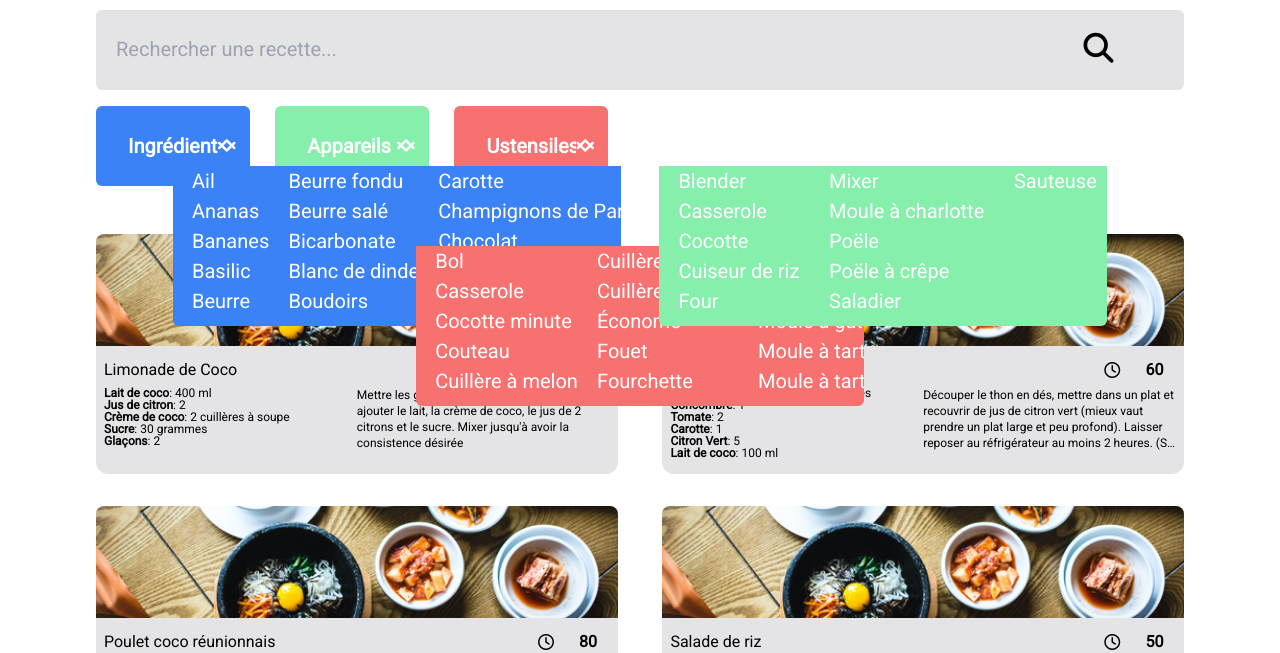
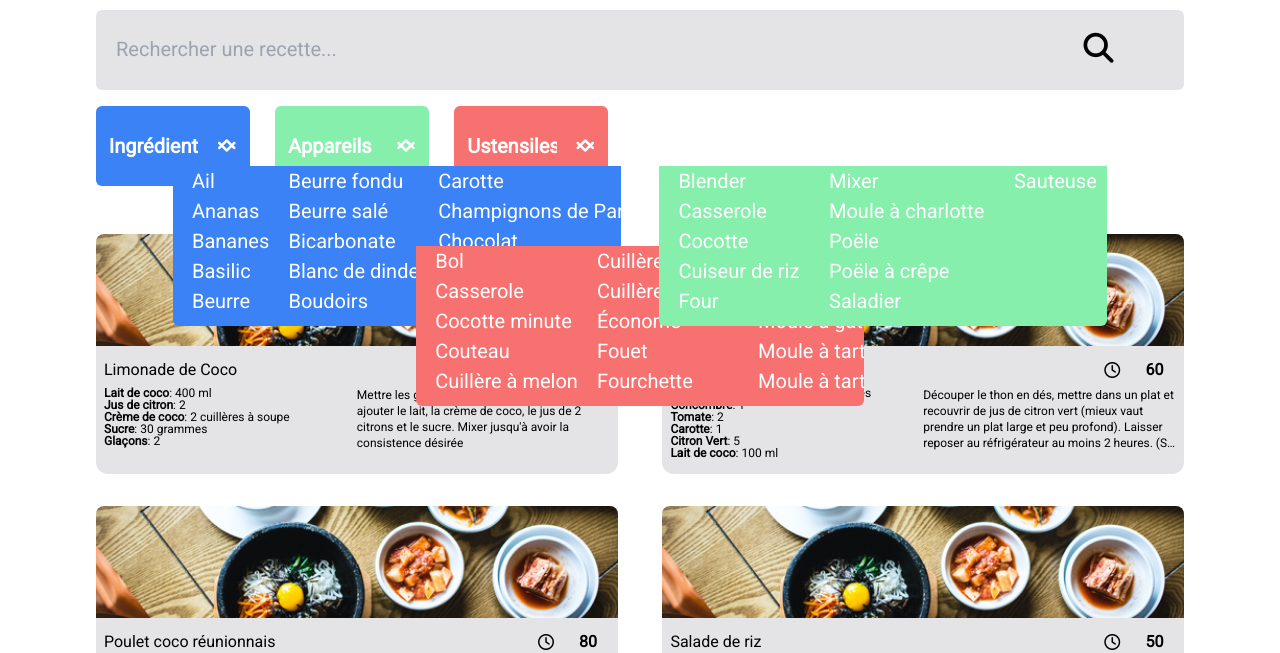
Before and after one commit to monkeycs60/P7-Petits-Plats-ProjetJS, a website with bundled scripts: page index.html in a window 1280 px wide. Shown: the part 147-800 px from the top of the page. Built offline with nearby package versions, Linux system fonts and the light colour scheme.

Commit message:
finalisation responsive tagbar

```diff
--- a/index.html
+++ b/index.html
@@ -30,20 +30,20 @@
     <!-- SEARCH PANNEL - 3 SEARCH INPUTS -->
     <div id="search-pannel" class="relative flex flex-col w-[85vw] justify-center items-center m-auto mt-[4vh] gap-[3vw] md:flex-row md:flex-wrap xl:flex-nowrap xl:justify-start xl:items-start xl:mt-[2vh] xl:gap-[2vw]">
 
-          <div id="ingredients" class="relative bg-blue-500 w-[70vw] h-[8vh] flex justify-around items-center text-sm rounded-md md:w-[35vw] md:text-base xl:h-[10vh] xl:w-[12vw] xl:text-xl 2xl:h-[6vh]">
-            <input class= "bg-blue-500 h-full outline-none text-white placeholder:text-white placeholder:font-semibold xl:w-[7vw]" type="text" aria-label="rechercher un ingrédient" placeholder="Ingrédients">
+          <div id="ingredients" class="relative bg-blue-500 w-[70vw] h-[8vh] flex justify-between items-center text-sm rounded-md md:w-[35vw] md:text-base xl:h-[10vh] xl:w-[12vw] xl:text-xl 2xl:h-[6vh]">
+            <input class= "bg-blue-500 h-full outline-none absolute left-[4vw] md:left-[3vw] xl:left-[1vw] text-white placeholder:text-white placeholder:font-semibold xl:w-[7vw]" type="text" aria-label="rechercher un ingrédient" placeholder="Ingrédients">
             <em class="fa-solid fa-chevron-down absolute right-[5.5vw] md:right-[2vw] xl:right-[1vw] text-white cursor-pointer"></em>
             <em class="fa-solid fa-chevron-up absolute right-[5.5vw] md:right-[2vw] xl:right-[1vw] text-white cursor-pointer"></em>
           </div>
 
           <div id="appareils" class=" relative bg-green-300 w-[70vw] h-[8vh] flex justify-around items-center text-sm rounded-md md:w-[35vw] md:text-base xl:h-[10vh] xl:w-[12vw] xl:text-xl 2xl:h-[6vh]">
-            <input class="bg-green-300 h-full outline-none text-white placeholder:text-white placeholder:font-semibold xl:w-[7vw]" type="text" aria-label="rechercher un appareil" placeholder="Appareils">
+            <input class="bg-green-300 h-full outline-none absolute left-[4vw] md:left[3vw] xl:left-[1vw] text-white placeholder:text-white placeholder:font-semibold xl:w-[7vw]" type="text" aria-label="rechercher un appareil" placeholder="Appareils">
             <em class="fa-solid fa-chevron-down absolute right-[5.5vw] md:right-[2vw] xl:right-[1vw] text-white cursor-pointer"></em>
             <em class="fa-solid fa-chevron-up absolute right-[5.5vw] md:right-[2vw] xl:right-[1vw] text-white cursor-pointer"></em>
           </div>
 
           <div id="ustensiles" class="relative bg-red-400 w-[70vw] h-[8vh] flex justify-around items-center text-sm rounded-md md:w-[35vw] md:text-base xl:h-[10vh] xl:w-[12vw] xl:text-xl 2xl:h-[6vh]">
-            <input class="bg-red-400 h-full outline-none text-white placeholder:text-white placeholder:font-semibold xl:w-[7vw]" type="text" aria-label="rechercher un ustensile" placeholder="Ustensiles">
+            <input class="bg-red-400 h-full outline-none absolute left-[4vw] md:left[3vw] xl:left-[1vw] text-white placeholder:text-white placeholder:font-semibold xl:w-[7vw]" type="text" aria-label="rechercher un ustensile" placeholder="Ustensiles">
             <em class="fa-solid fa-chevron-down absolute right-[5.5vw] md:right-[2vw] xl:right-[1vw] text-white cursor-pointer"></em>
             <em class="fa-solid fa-chevron-up absolute right-[5.5vw] md:right-[2vw] xl:right-[1vw] text-white cursor-pointer"></em>
           </div>
```
Also changed, not shown: dist/main.css.
